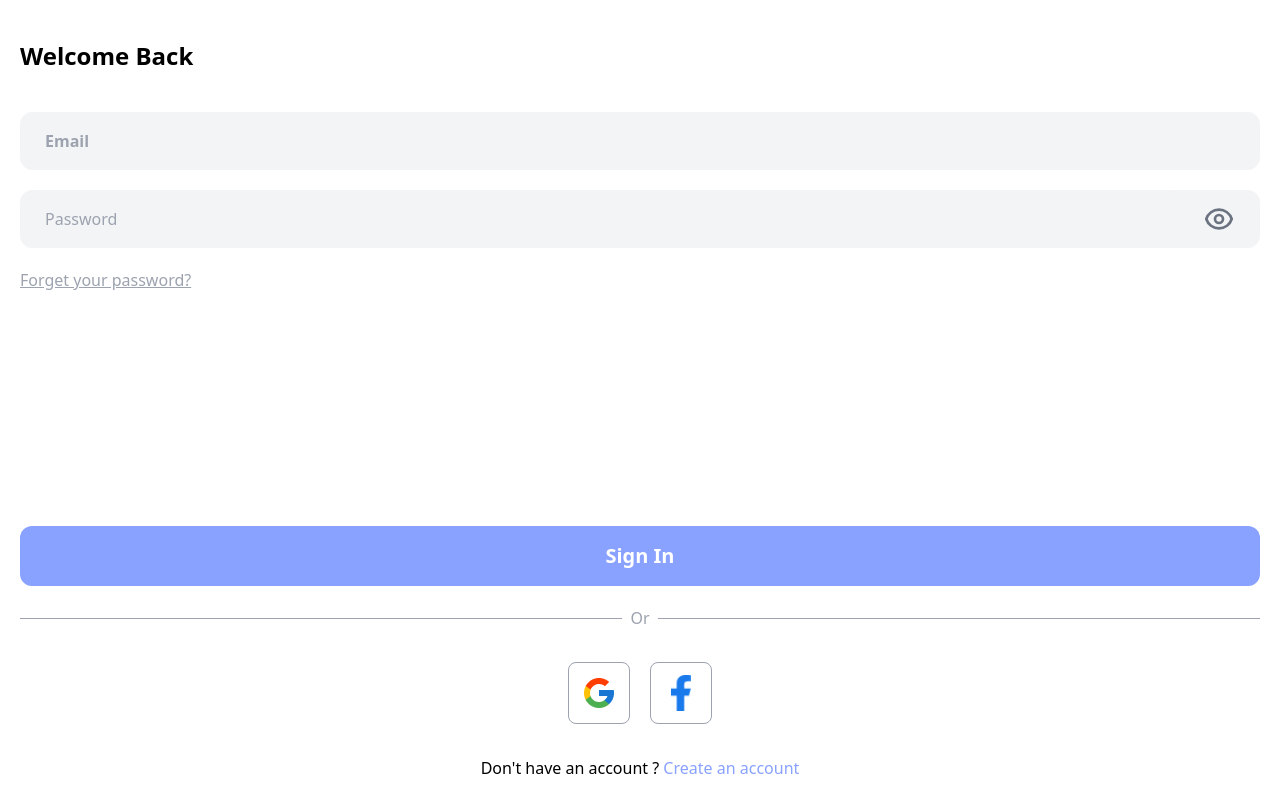
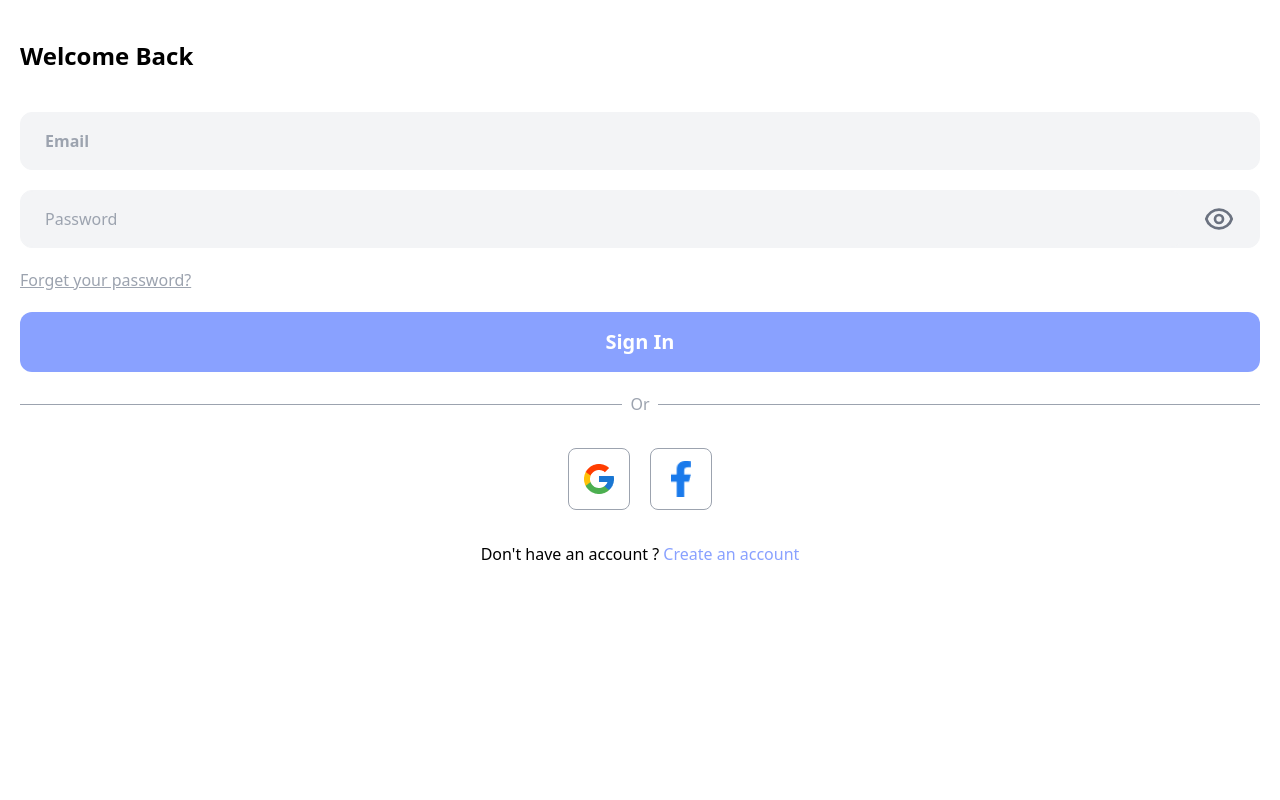
Before and after one commit to yogeshgosavii/WorkoutTracker, a React (Vite) app: page /login in a window 1280 px wide. Built offline with nearby package versions, Linux system fonts and the light colour scheme.

Commit message:
Second commit

```diff
--- a/src/LoginForm.jsx
+++ b/src/LoginForm.jsx
@@ -8,7 +8,7 @@ import { Link } from 'react-router-dom'
 
 function LoginForm() {
   return (
-    <div className='p-5 flex h-screen flex-col'>
+    <div className='p-5  flex max-h-dvh flex-col'>
       <h1 className='text-2xl font-bold mt-5'>Welcome Back</h1>
       <div className='mt-10 flex justify-between flex-col flex-1'>
         <div className='space-y-5'>
@@ -16,7 +16,7 @@ function LoginForm() {
           <PasswordInput placeHolder={"Password"}/>
           <p className=' cursor-pointer hover:text-[#89A1FF] underline text-gray-400'>Forget your password?</p>
         </div>
-        <Button>Sign In</Button>
+        <Button className={"mt-5"}> Sign In</Button>
 
 
       </div>
@@ -36,7 +36,7 @@ function LoginForm() {
             </div>
           </div>
         </div>
-        <p className='mt-8'>Don't have an account ? <Link to={"/signup"} className='text-[#89A1FF]'>Create an account</Link></p>
+        <p className='mt-8 mb-5 '>Don't have an account ? <Link to={"/signup"} className='text-[#89A1FF]'>Create an account</Link></p>
       </div>
     </div>
   )
--- a/src/SignupForm.jsx
+++ b/src/SignupForm.jsx
@@ -7,7 +7,7 @@ import { Link } from 'react-router-dom'
 import Button from './components/buttonComponents/Button'
 function SignupForm() {
   return (
-    <div className='p-5 flex h-screen flex-col text-gray-900'>
+    <div className='p-5 flex h-dvh flex-col text-gray-900'>
       <h1 className='text-2xl font-bold mt-5'>Create an account</h1>
       <div className='mt-10 flex justify-between flex-col flex-1'>
         <div className='space-y-5'>
@@ -36,7 +36,7 @@ function SignupForm() {
 
           </div>
         </div>
-        <Button>Create an account</Button>
+        <Button className={"mt-10"}>Create an account</Button>
 
 
       </div>
@@ -56,7 +56,7 @@ function SignupForm() {
             </div>
           </div>
         </div>
-        <p className='mt-8'>Don't have an account ? <Link to={"/login"} className='text-[#89A1FF] cursor-pointer'>Create an account</Link></p>
+        <p className='mt-8 mb-5'>Don't have an account ? <Link to={"/login"} className='text-[#89A1FF] cursor-pointer'>Create an account</Link></p>
       </div>
     </div>
   )
```
Also changed, not shown: 1 other file (tests, documents, lock files or other folders).
